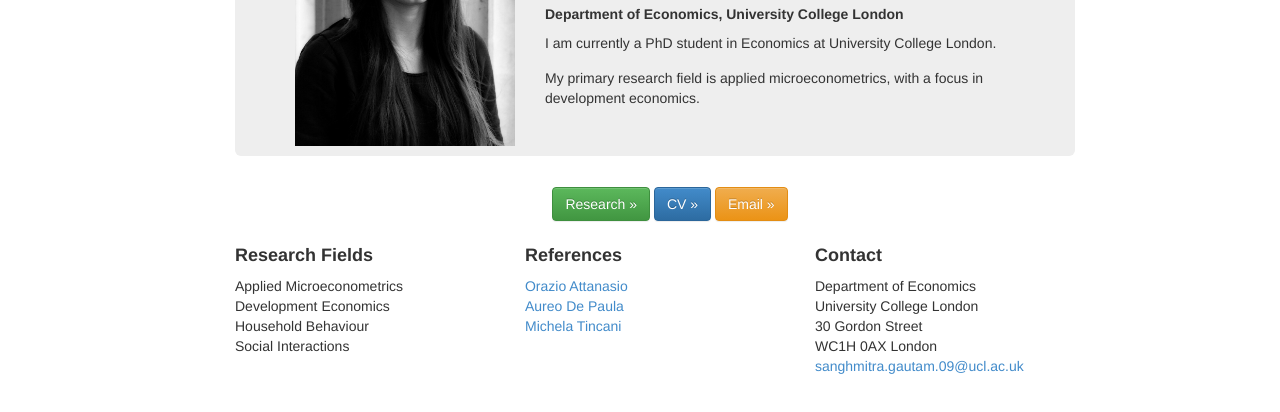
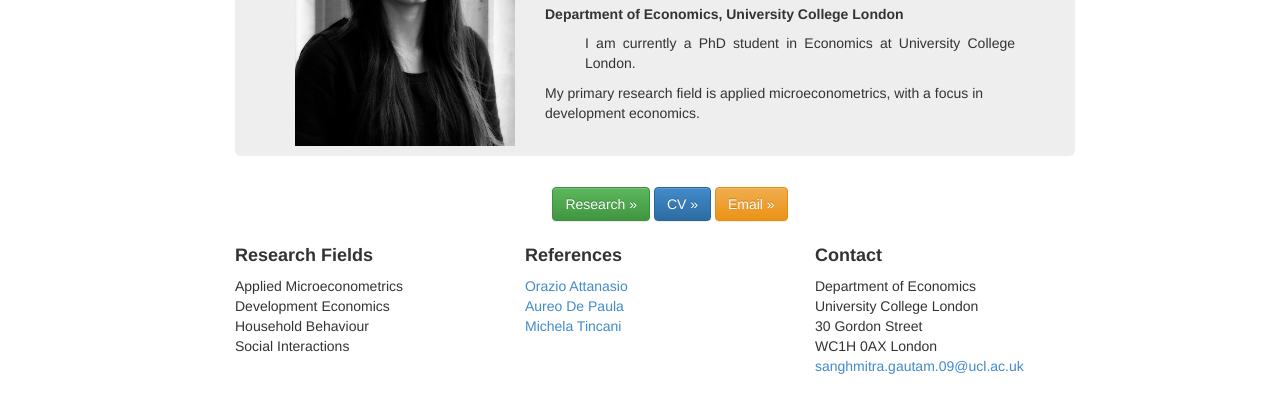
Before and after one commit to sanghmitragautam/sanghmitragautam.github.io, a plain HTML site: page index.html in a window 1280 px wide. Shown: the part 264-676 px from the top of the page. Drawn offline with nearby package versions, Linux system fonts and the light colour scheme.

Commit message:
Update index.html

```diff
--- a/index.html
+++ b/index.html
@@ -75,7 +75,7 @@
             <!--h4> Job Market Candidate 2016</h4-->
             <h5><b> Department of Economics, University College London</b></h4>
             <!--h5>University College London I'm available for interviews in San Francisco and Girona</h5-->
-            <p8 class="text-justify">I am currently a PhD student in Economics at University College London.</p>
+            <p8 class="text-justify"><ul>I am currently a PhD student in Economics at University College London.</ul>
 	    <p8 align="justify">My primary research field is applied microeconometrics, with a focus in development economics.</p>
 
             </div>
```
